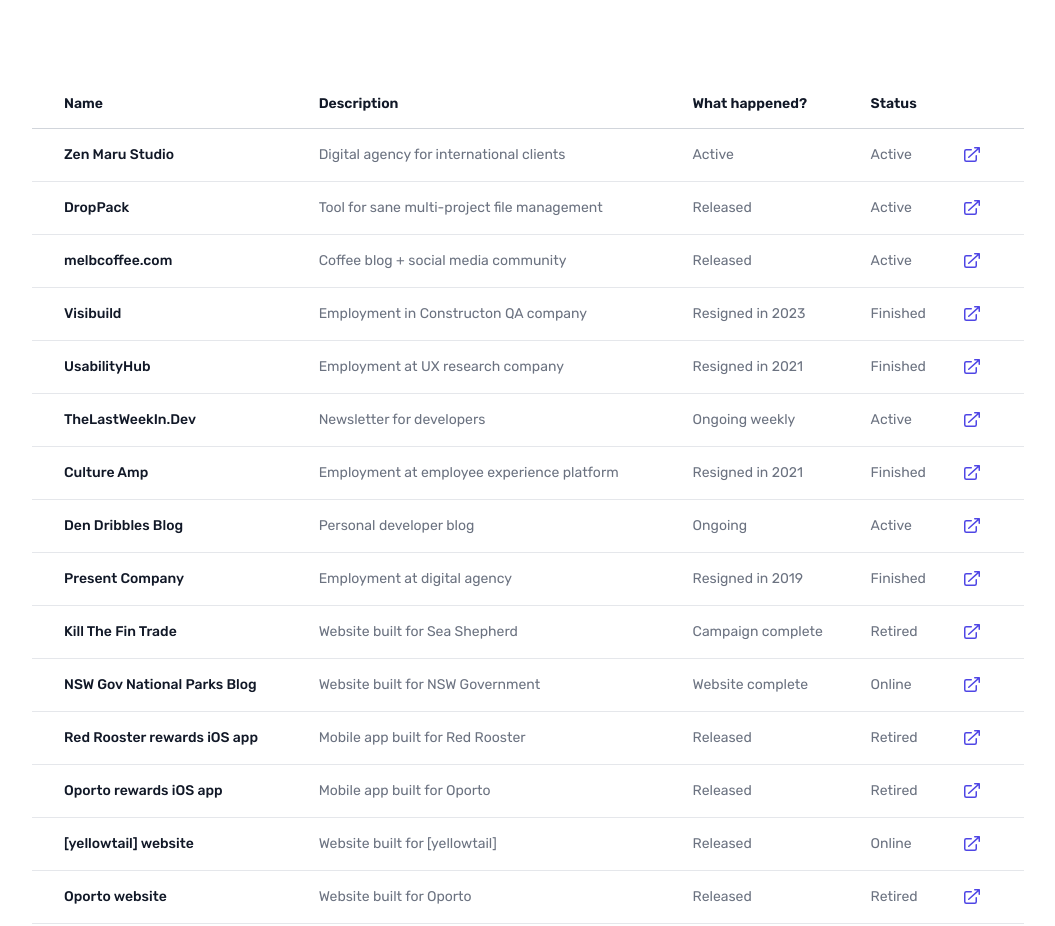
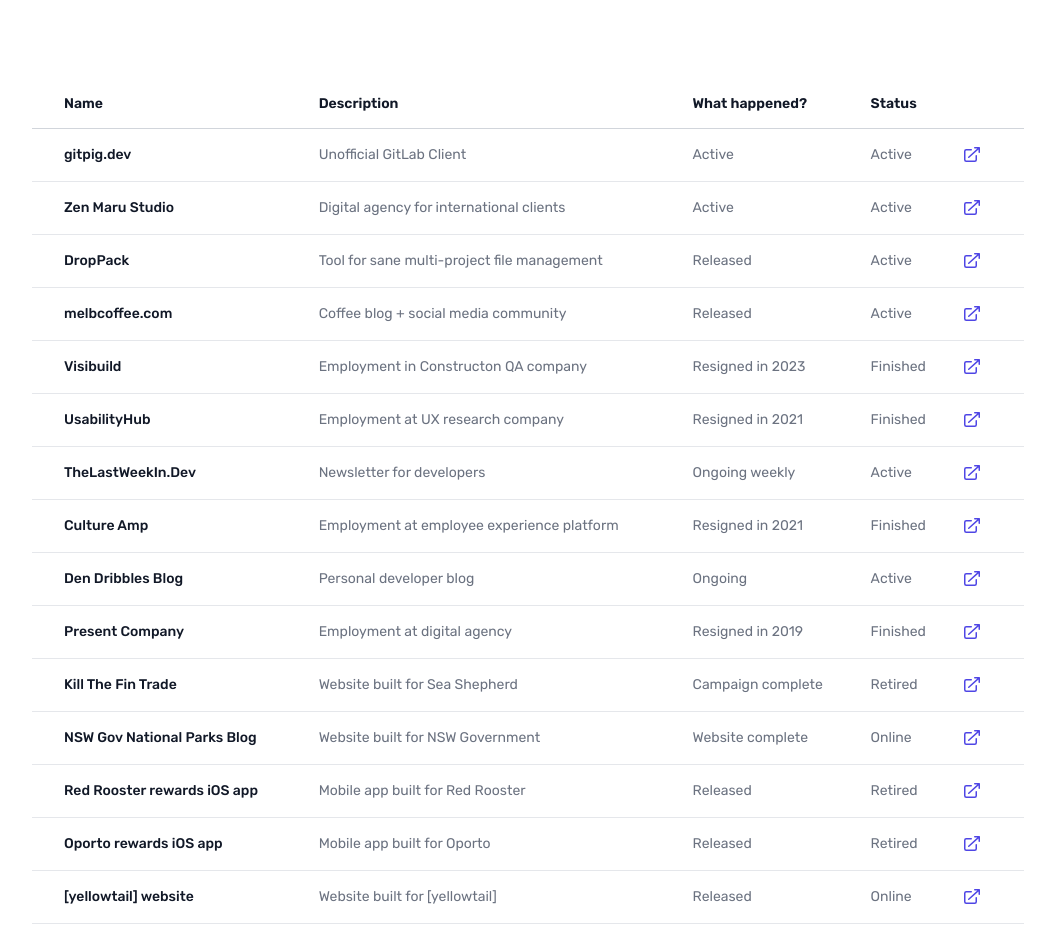
Before and after one commit to okeeffed/dennisokeeffe-mono, a Next.js app in the folder apps/web/: page / in a window 1280 px wide. Shown: the part 1080-2006 px from the top of the page, without its empty margins (112-1167 px from the left). Built offline with nearby package versions, Linux system fonts and the light colour scheme.

Commit message:
feat: add in gitpig.dev to project list

```diff
--- a/apps/web/src/components/project-list/project-list.tsx
+++ b/apps/web/src/components/project-list/project-list.tsx
@@ -1,6 +1,13 @@
 import Link from "next/link";
 
 const people = [
+  {
+    name: "gitpig.dev",
+    title: "Unofficial GitLab Client",
+    whatHappened: "Active",
+    status: "Active",
+    url: "https://www.gitpig.dev/",
+  },
   {
     name: "Zen Maru Studio",
     title: "Digital agency for international clients",
```
